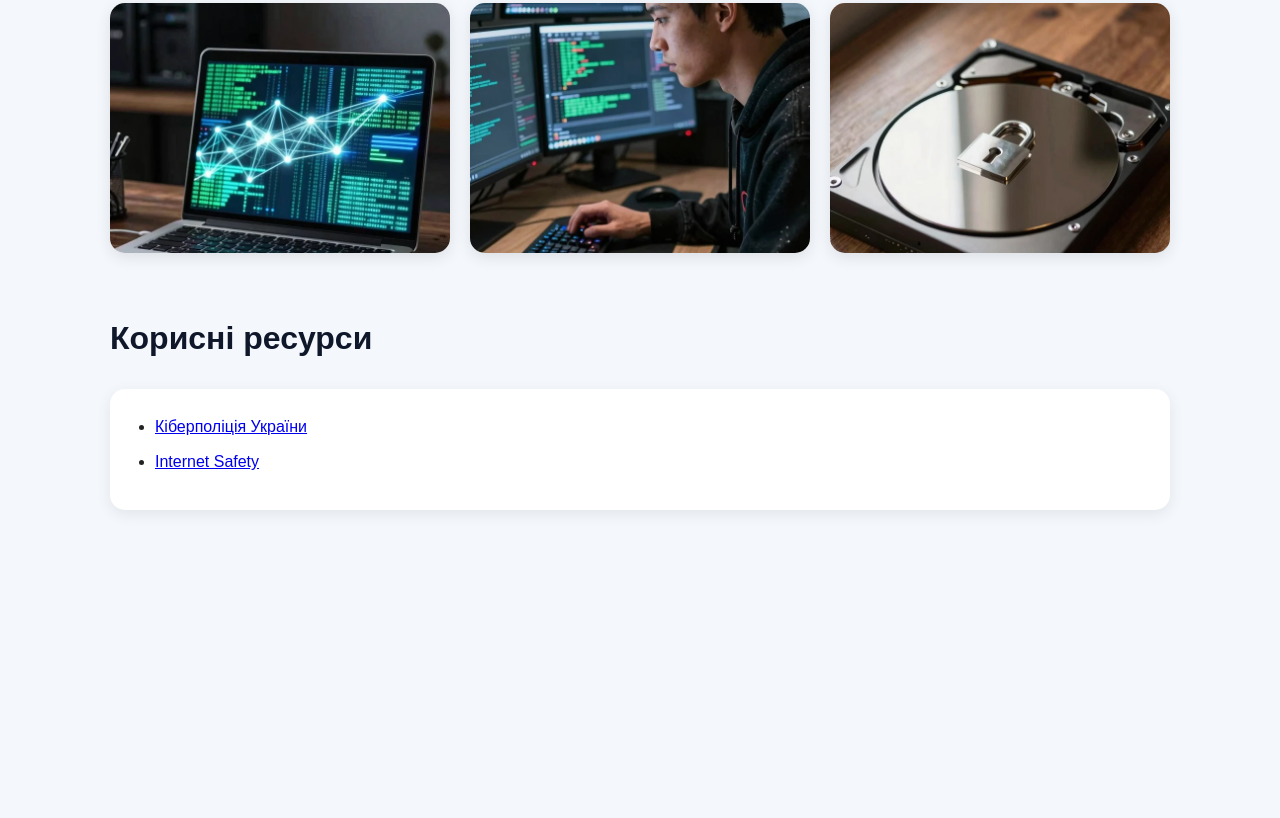
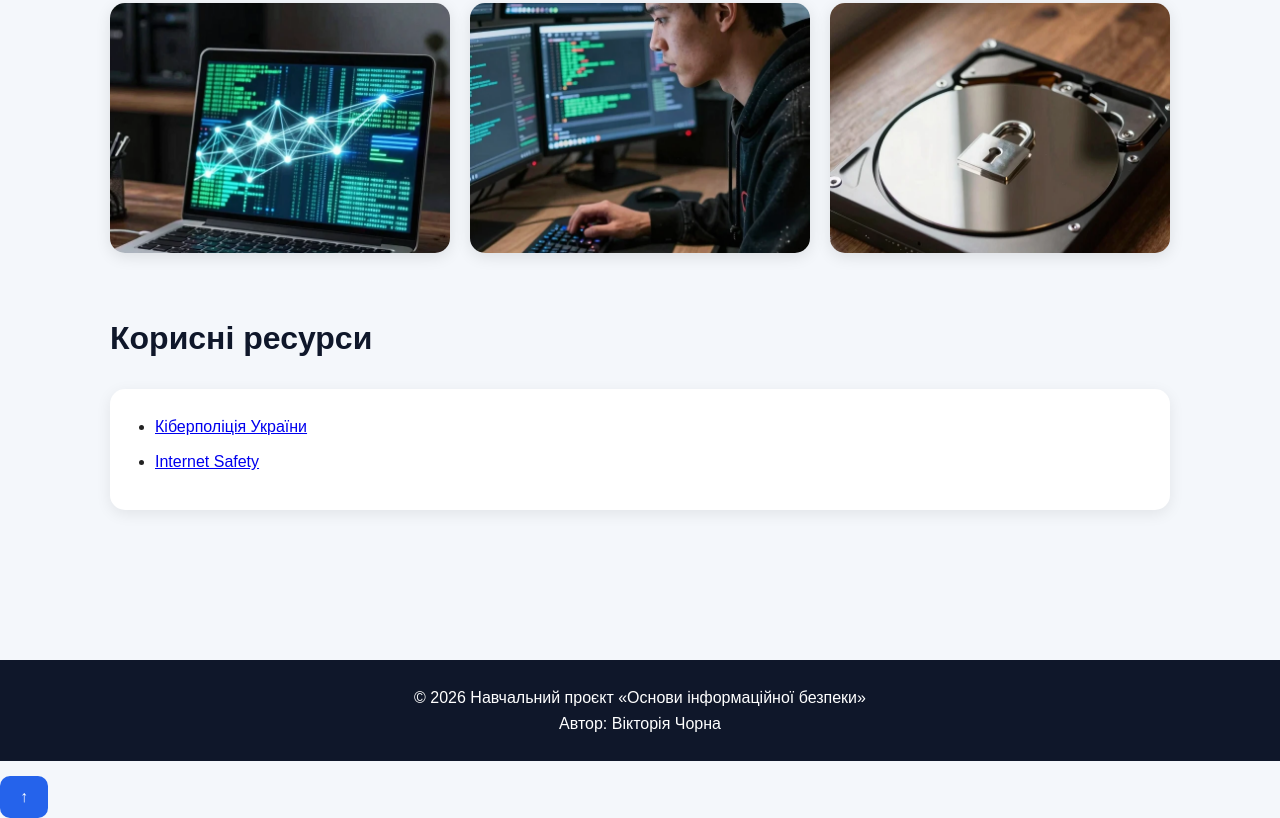
Before and after one commit to viktoriiachorna04/cybersecurity-education-project, a plain HTML site: page index.html in a window 1280 px wide. Shown: the part 1480-2298 px from the top of the page. Before the commit the page ends 2090 px from the top, so only its background shows below. Drawn offline with Linux system fonts and the light colour scheme.

Commit message:
Update index.html

```diff
--- a/index.html
+++ b/index.html
@@ -132,6 +132,11 @@
     </main>
 
     <script src="scripts/interactive.js"></script>
+<footer>
+    <p>© 2026 Навчальний проєкт «Основи інформаційної безпеки»</p>
+    <p>Автор: Вікторія Чорна</p>
+</footer>
 
+<button id="topBtn" onclick="scrollToTop()">↑</button>
 </body>
 </html>
```
